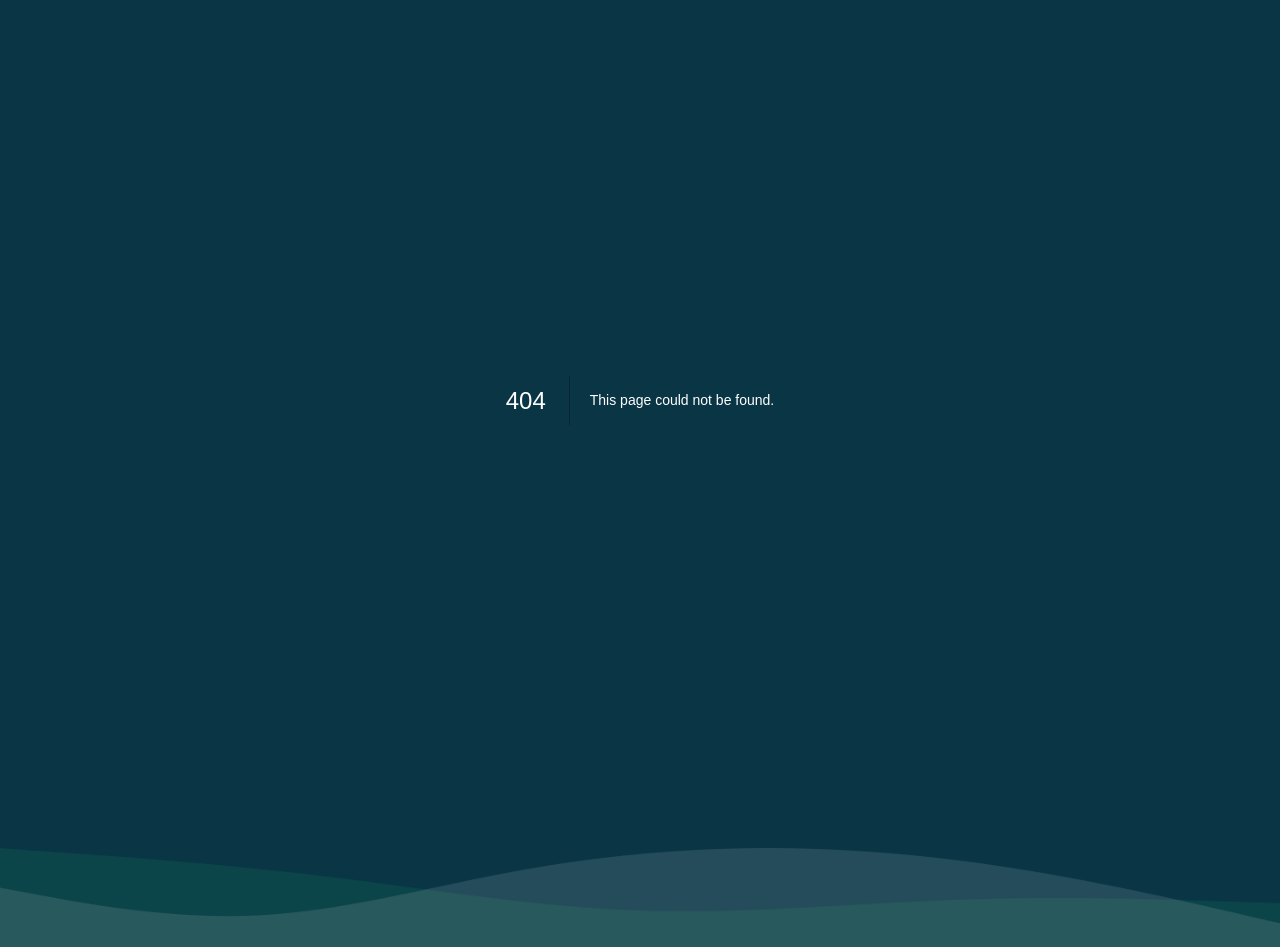
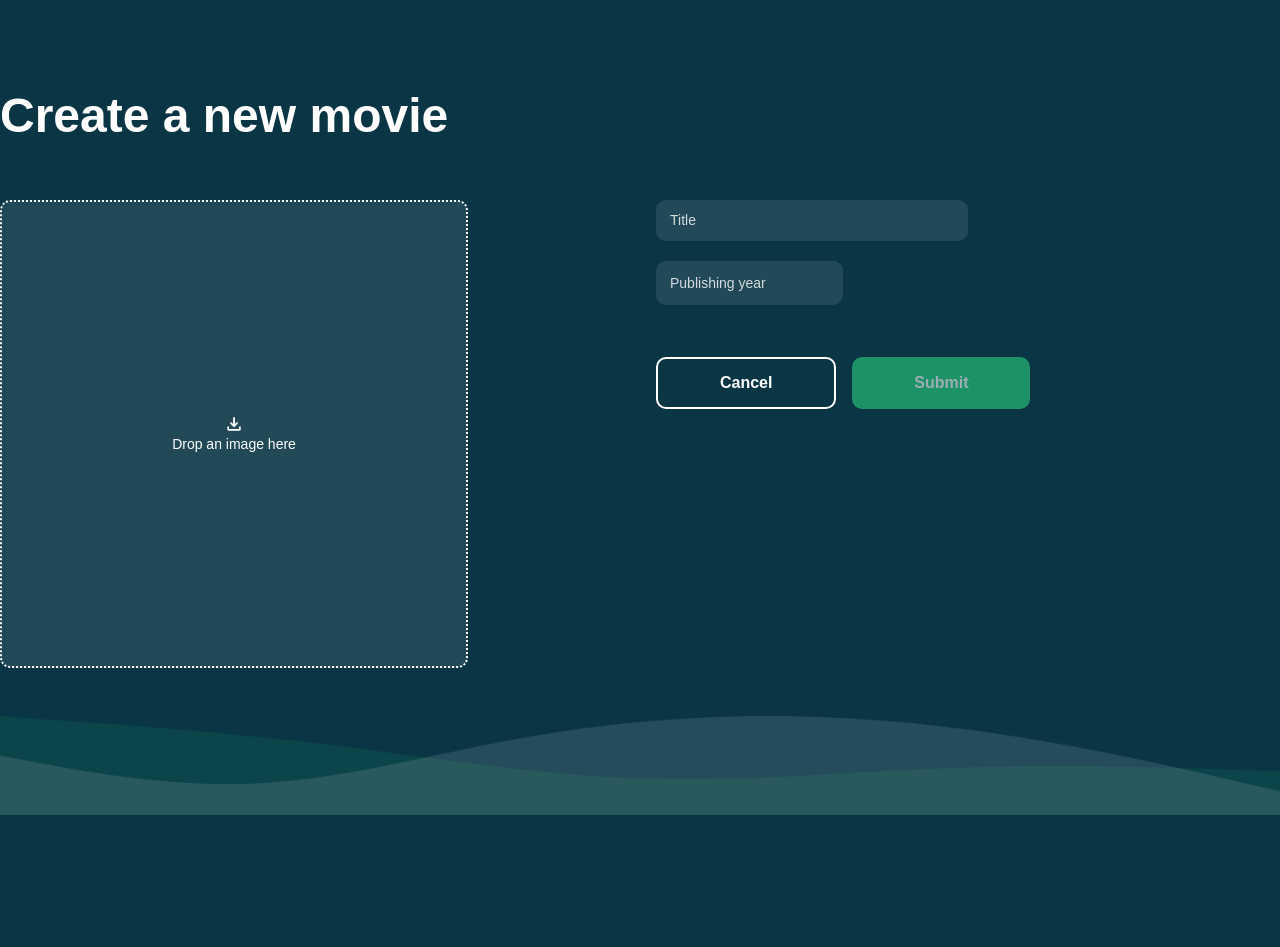
Before and after one commit to Hammad4299/movies-demo, a Next.js app: page /movie in a window 1280 px wide. Before the commit this address had no page. After the commit the page ends 815 px from the top, so only its background shows below. Built offline with nearby package versions, Linux system fonts and the light colour scheme.

Commit message:
finalized basic ui

```diff
--- /dev/null
+++ b/src/app/movie/[id]/page.tsx
@@ -0,0 +1,29 @@
+import AppButton from "@/components/form/button";
+import CreateEditMovie from "@/components/views/CreateEditMovie";
+import { myFnSingle } from "@/temp-methods/my-fn";
+import Link from "next/link";
+import React from "react";
+
+export const EditMoviePage: React.FC = async () => {
+    const data = await myFnSingle(1);
+
+    if (!data) {
+        return (
+            <div className="flex items-center justify-center flex-col">
+                <h1 className="text-center text-h1 font-bold">
+                    404 Not Found...
+                </h1>
+                <div>
+                    <Link href="/">
+                        <AppButton variant="secondary">
+                            Return to home page
+                        </AppButton>
+                    </Link>
+                </div>
+            </div>
+        );
+    }
+    return <CreateEditMovie data={data} />;
+};
+
+export default EditMoviePage;
--- /dev/null
+++ b/src/app/movie/page.tsx
@@ -0,0 +1,12 @@
+import CreateEditMovie from "@/components/views/CreateEditMovie";
+import React from "react";
+
+export const CreateMoviePage: React.FC = () => {
+    return (
+        <div>
+            <CreateEditMovie />
+        </div>
+    );
+};
+
+export default CreateMoviePage;
--- a/src/components/form/button.tsx
+++ b/src/components/form/button.tsx
@@ -1,24 +1,49 @@
+import Image from "next/image";
 import React, { useMemo } from "react";
 interface Props extends React.ButtonHTMLAttributes<HTMLButtonElement> {
     variant?: "primary" | "secondary";
+    loading?: boolean;
 }
 export const AppButton: React.FC<Props> = ({
     children,
     variant = "primary",
     className,
+    disabled,
+    loading = false,
     ...props
 }) => {
     const variantClasses = useMemo(() => {
+        let classes = "";
         if (variant === "primary") {
-            return "bg-primary";
+            classes = "bg-primary ";
+        } else {
+            classes = "bg-transparent border-2 border-white border-solid ";
         }
-        return "bg-transparent border-2 border-white border-solid";
-    }, [variant]);
+        if (disabled) {
+            classes += " !cursor-not-allowed opacity-60 ";
+        }
+        if (loading) {
+            classes += " bg-opacity-70 !cursor-default ";
+        }
+        return classes;
+    }, [variant, disabled, loading]);
     return (
         <button
-            className={`font-bold rounded-[10px] text-white outline-none w-full py-3 px-6 ${variantClasses} ${className}`}
+            className={`duration-300 relative font-bold rounded-[10px] text-white outline-none w-full py-3 px-6 ${variantClasses} ${className} `}
             {...props}>
-            {children}
+            <span className={loading ? "opacity-0" : ""}>{children}</span>
+            <span
+                className={`absolute left-1/2 top-1/2 -translate-x-1/2 -translate-y-1/2 ${
+                    !loading && "hidden"
+                }`}>
+                <Image
+                    className="animate-spin"
+                    src="/img/spinner.svg"
+                    alt="loading"
+                    width="20"
+                    height="20"
+                />
+            </span>
         </button>
     );
 };
--- a/src/components/form/input.tsx
+++ b/src/components/form/input.tsx
@@ -10,7 +10,7 @@ export const InputComponent: React.FC<Props> = ({
     return (
         <div className="w-full ">
             <input
-                className={`mb-1 text-white rounded-[10px] px-3 py-2 bg-inputColor text-regular font-normal w-full border-inputColor placeholder-[rgba(255,255,255,0.8)] focus:bg-white focus:text-inputColor focus:placeholder-inputColor focus:border-inputColor border-solid border-[2px] duration-300 ${
+                className={`mb-1 text-white rounded-[10px] px-3 py-2 bg-inputColor text-bodySmall font-normal w-full border-inputColor placeholder-[rgba(255,255,255,0.8)] focus:bg-white focus:text-inputColor focus:placeholder-inputColor focus:border-inputColor border-solid border-[2px] duration-300 ${
                     error && `!border-error !text-error !placeholder-error`
                 } ${className}`}
                 {...props}
--- /dev/null
+++ b/src/components/views/CreateEditMovie.tsx
@@ -0,0 +1,130 @@
+"use client";
+import Image from "next/image";
+import React, { useMemo, useState } from "react";
+import InputComponent from "../form/input";
+import AppButton from "../form/button";
+import { Movie, MovieCreatePayload } from "@/models";
+import { validateMoviePayload } from "@/helpers";
+import Link from "next/link";
+import { useRouter } from "next/navigation";
+
+interface Props {
+    data?: Movie;
+}
+
+export const CreateEditMovie: React.FC<Props> = ({ data }) => {
+    const [formData, setFormData] = useState<MovieCreatePayload>(
+        data || {
+            poster: "",
+            title: "",
+            year: NaN,
+        }
+    );
+    const router = useRouter();
+
+    const [image, setImage] = useState<File | null>(null);
+    function handleFileChange(event: React.ChangeEvent<HTMLInputElement>) {
+        const file = event.target.files?.[0];
+        if (formData.poster) {
+            try {
+                URL.revokeObjectURL(formData.poster);
+                setFormData({ ...formData, poster: "" });
+            } catch (e) {
+                console.error(e);
+            }
+        }
+        if (file) {
+            setImage(file);
+            const url = URL.createObjectURL(file);
+            setFormData({ ...formData, poster: url });
+        }
+    }
+    function handleFormChange(event: React.ChangeEvent<HTMLInputElement>) {
+        const name = event.target.name as keyof MovieCreatePayload;
+        let value = event.target.value;
+        if (name === "year") {
+            if (value.length > 4) {
+                value = value.substring(0, 4);
+            }
+        }
+        setFormData({ ...formData, [name]: value });
+    }
+
+    const isFormValid = useMemo(
+        () => validateMoviePayload(formData),
+        [formData]
+    );
+
+    return (
+        <div className="pt-20 container mx-auto">
+            <h2 className="text-h2 font-semibold mb-12">
+                {data ? "Edit" : "Create a new movie"}
+            </h2>
+            <div className="grid lg:grid-cols-2 grid-cols-1 items-center gap-8">
+                <label
+                    htmlFor="file-input"
+                    style={{ aspectRatio: "1/1" }}
+                    className="border-2 w-3/4 border-white cursor-pointer border-dotted bg-inputColor rounded-[10px] flex items-center justify-center flex-col">
+                    <input
+                        onChange={handleFileChange}
+                        accept="image/*"
+                        className="hidden"
+                        id="file-input"
+                        type="file"
+                    />
+                    {formData.poster ? (
+                        <React.Fragment>
+                            <img
+                                src={formData.poster}
+                                style={{ aspectRatio: "1/1" }}
+                                alt="Img here"
+                                className="min-h-full min-w-full object-cover rounded-[10px]"
+                            />
+                        </React.Fragment>
+                    ) : (
+                        <React.Fragment>
+                            <Image
+                                src="/img/download.png"
+                                alt="download-img"
+                                width="20"
+                                height="20"
+                            />
+                            <p className="text-bodySmall font-normal">
+                                Drop an image here
+                            </p>
+                        </React.Fragment>
+                    )}
+                </label>
+                <div className="h-full">
+                    <div className="mb-8">
+                        <InputComponent
+                            name="title"
+                            className="!w-[50%]"
+                            placeholder="Title"
+                            value={formData.title}
+                            onChange={handleFormChange}
+                        />
+                        <InputComponent
+                            name="year"
+                            className="!w-[30%]"
+                            placeholder="Publishing year"
+                            type="number"
+                            value={formData.year}
+                            onChange={handleFormChange}
+                        />
+                    </div>
+                    <div className="flex gap-4 w-[60%]">
+                        <AppButton
+                            onClick={() => router.push("/")}
+                            variant="secondary">
+                            Cancel
+                        </AppButton>
+                        <AppButton disabled={!isFormValid}>Submit</AppButton>
+                    </div>
+                </div>
+            </div>
+        </div>
+    );
+};
+
+export default CreateEditMovie;
--- a/src/components/views/Home.tsx
+++ b/src/components/views/Home.tsx
@@ -5,16 +5,25 @@ import React, { useState } from "react";
 import AppButton from "../form/button";
 import Link from "next/link";
 import { Header } from "./Header";
+import { useRouter } from "next/navigation";
+import { PaginationHandler } from "../pagination/paginator";
 
 interface Props {
     data?: Movie[];
 }
 export const Home: React.FC<Props> = ({ data = [] }) => {
     const [movieList, setMovieList] = useState(data);
-
+    const maxPages = 10;
+    const router = useRouter();
     const [pageNumber, setPageNumber] = useState(1);
     async function fetchMovieList(page = pageNumber) {
-        await myFn(page);
+        return await myFn(page);
+    }
+
+    async function updatePageIndex(page: number) {
+        setPageNumber(pageNumber);
+        const data = await fetchMovieList(page);
+        setMovieList(data);
     }
     return (
         <div>
@@ -33,10 +42,40 @@ export const Home: React.FC<Props> = ({ data = [] }) => {
                 </React.Fragment>
             )}
             {data.length > 0 && (
-                <div>
+                <div className="flex flex-col gap-3">
                     <Header />
+                    <div className="grid 2xl:grid-cols-5 xl:grid-cols-4 lg:grid-cols-3 md:grid-cols-2 sm:grid-cols-1 grid-cols-1 mt-16 gap-4">
+                        {movieList.map((movie) => (
+                            <div
+                                onClick={() =>
+                                    router.push(`/movie/${movie.id}`)
+                                }
+                                key={movie.id}
+                                className="hover:bg-[#1e414e] bg-appColor-100 rounded-[12px] p-2 pb-4 cursor-pointer duration-500 hover:bg-red">
+                                <div
+                                    className="pb-2 mb-1"
+                                    style={{ aspectRatio: "133/200" }}>
+                                    <img
+                                        src={movie.poster}
+                                        alt={movie.title}
+                                        className="object-cover min-h-full min-w-full rounded-[10px]"
+                                    />
+                                </div>
+                                <h5 className="font-medium">{movie.title}</h5>
+                                <span className="text-bodySmall font-normal">
+                                    {movie.year}
+                                </span>
+                            </div>
+                        ))}
+                    </div>
                 </div>
             )}
+
+            <PaginationHandler
+                pageNumber={pageNumber}
+                setPages={updatePageIndex}
+                maxPages={maxPages}
+            />
         </div>
     );
 };
```
Also changed, not shown: src/models/index.ts (+7 -4 lines), src/temp-methods/my-fn.ts (+20 -5 lines).
